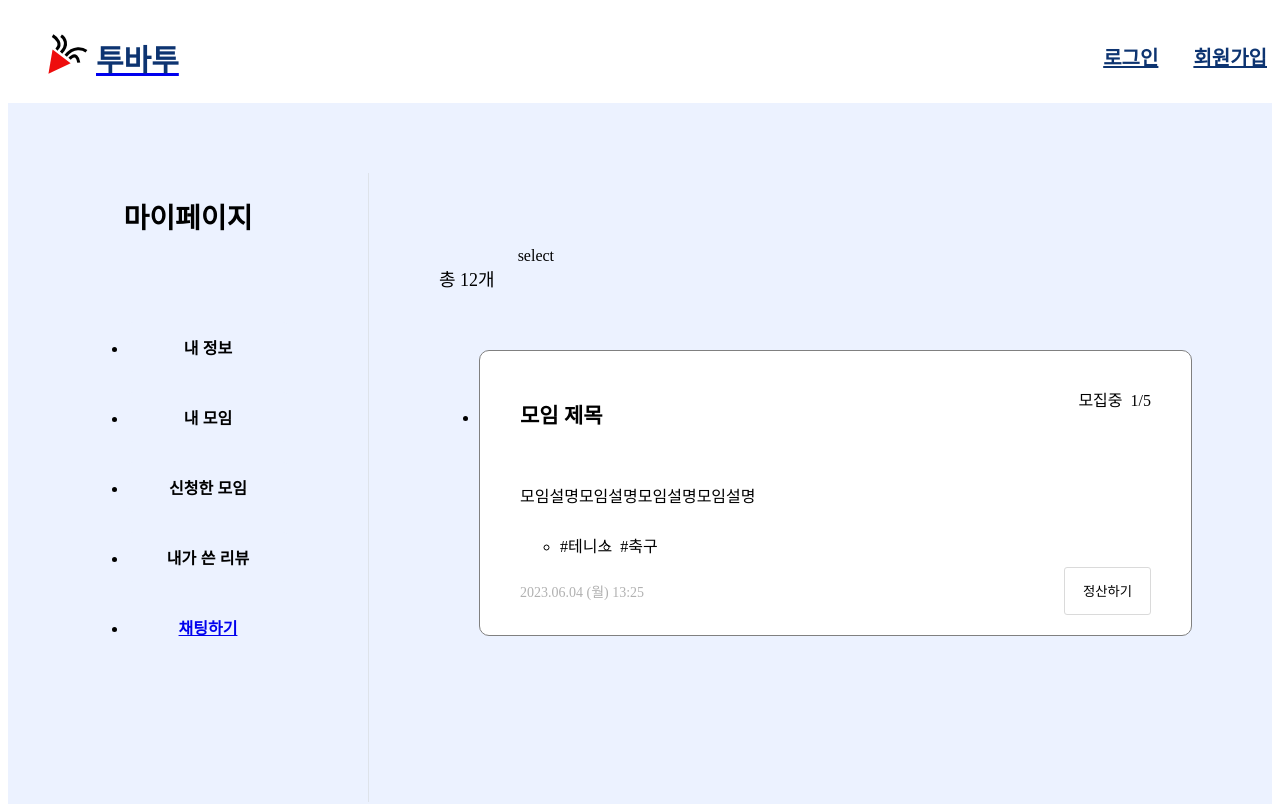
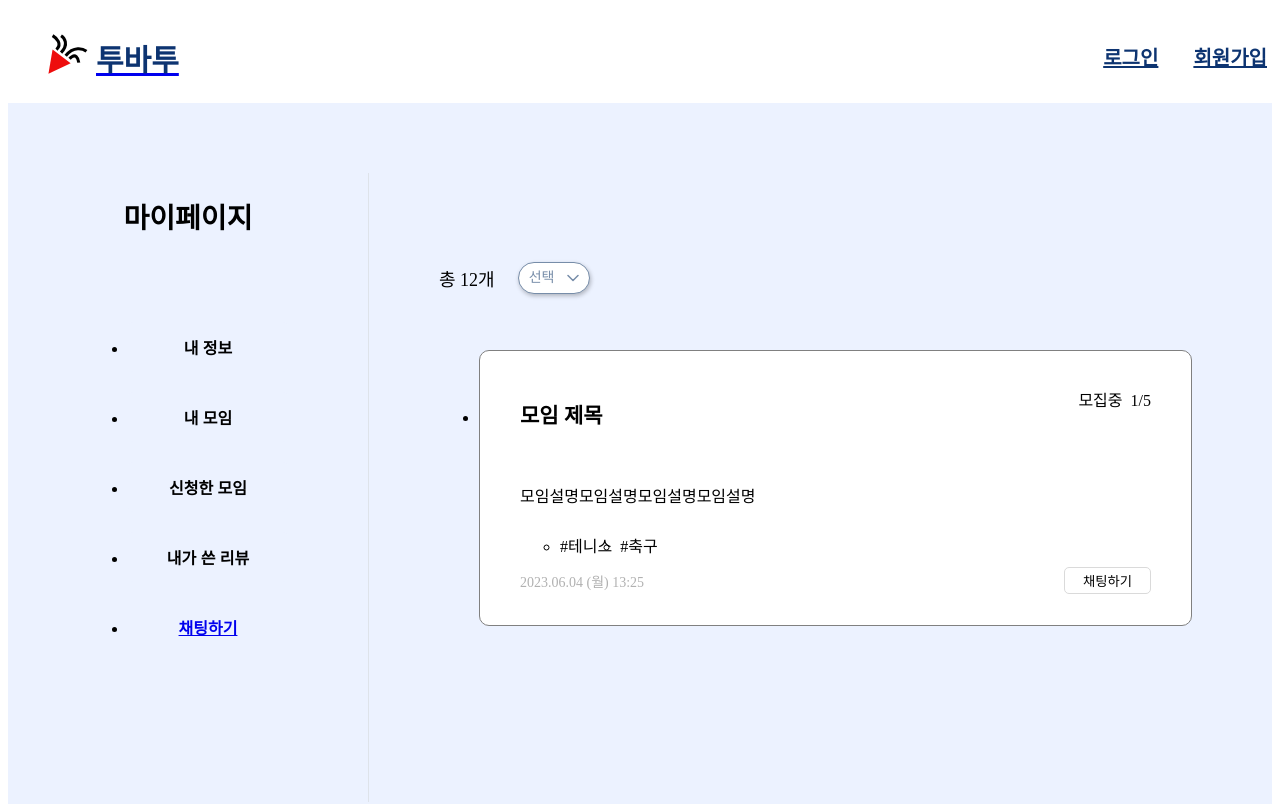
Before and after one commit to KangHayeonn/together-party-tonight-client, a Next.js app: page /mypage/list/1 in a window 1280 px wide. Shown: the top 804 px of the page. Built offline with nearby package versions, Linux system fonts and the light colour scheme.

Commit message:
[ADD] : 마이페이지 내가 쓴 리뷰 마크업

```diff
--- a/src/app/mypage/list/[category]/layout.tsx
+++ b/src/app/mypage/list/[category]/layout.tsx
@@ -1,5 +1,6 @@
 "use client";
 
+import DropDown from "@/components/common/DropDown";
 import { mypageCategory } from "@/constant";
 import {
   MeetingInfo,
@@ -17,14 +18,12 @@ export default function CategoryLayout({
   children,
   params: { category },
 }: Props) {
-  console.log(category);
-
   return (
     <MeetingWrapper>
       <MeetingTitle>{mypageCategory[category]}</MeetingTitle>
       <MeetingInfo>
         <TotalMeeting>총 12개</TotalMeeting>
-        <div>select</div>
+        <DropDown width={70} />
       </MeetingInfo>
       {children}
     </MeetingWrapper>
--- a/src/app/mypage/list/[category]/page.tsx
+++ b/src/app/mypage/list/[category]/page.tsx
@@ -1,14 +1,20 @@
 import MeetingItem from "@/components/mypage/list/MeetingItem";
+import ReviewItem from "@/components/mypage/list/ReviewItem";
 
 type Props = {
   children: React.ReactNode;
   params: { category: string };
 };
 
-export default function Category({ params: category }: Props) {
+export default function Category({ params: { category } }: Props) {
+  console.log(category);
   return (
     <ul>
-      <MeetingItem />
+      {category === "review" ? (
+        <ReviewItem />
+      ) : (
+        <MeetingItem category={category} />
+      )}
     </ul>
   );
 }
--- a/src/components/mypage/SideBar.tsx
+++ b/src/components/mypage/SideBar.tsx
@@ -21,7 +21,8 @@ export default function SideBar() {
   const curMenu = path?.split("/").at(-1);
 
   const handleClickMenu = (item: string) => {
-    router.push(`/mypage/${item}`);
+    const newPath = item === "info" ? item : `list/${item}`;
+    router.push(`/mypage/${newPath}`);
   };
 
   return (
@@ -34,7 +35,7 @@ export default function SideBar() {
               <TextButton
                 text={item.text}
                 onClick={() => handleClickMenu(item.id)}
-                color={item.id === curMenu ? "#010000" : "#000"}
+                color={item.id === curMenu ? "#fff" : "#000"}
                 background={item.id === curMenu ? "#0d3471" : "#ecf2ff"}
                 hoverbackgroundcolor="#0d3471"
                 hovercolor="#fff"
--- a/src/components/mypage/list/MeetingItem.tsx
+++ b/src/components/mypage/list/MeetingItem.tsx
@@ -7,9 +7,14 @@ import {
   ListItem,
   MeetingMoreBtn,
   TagList,
-} from "@/styles/page/MyPage/Meeting";
+} from "@/styles/components/mypage/ListItem";
 
-export default function MeetingItem() {
+type Props = {
+  category: string;
+};
+
+export default function MeetingItem({ category }: Props) {
+  const isMyMeeting = category === "meeting";
   return (
     <ListItem>
       <ItemInfo>
@@ -23,7 +28,7 @@ export default function MeetingItem() {
       </TagList>
       <ItemDateWrapper>
         <ItemDate>2023.06.04 (월) 13:25</ItemDate>
-        <MeetingMoreBtn>정산하기</MeetingMoreBtn>
+        <MeetingMoreBtn>{isMyMeeting ? "정산하기" : "채팅하기"}</MeetingMoreBtn>
       </ItemDateWrapper>
     </ListItem>
   );
--- /dev/null
+++ b/src/components/mypage/list/ReviewItem.tsx
@@ -0,0 +1,34 @@
+import {
+  MeetingName,
+  ReviewListItem,
+  UserName,
+  UserWrapper,
+  ItemDate,
+  ItemDateWrapper,
+  ItemDesc,
+} from "@/styles/components/mypage/ListItem";
+import { ReviewRating } from "@/styles/page/MyPage/MyInfo";
+import Image from "next/image";
+
+export default function ReviewItem() {
+  return (
+    <ReviewListItem>
+      <UserWrapper>
+        <Image
+          src="/images/Profile.svg"
+          width={30}
+          height={30}
+          alt="사용자 프로필"
+        />
+        <UserName>밍키</UserName>
+        <Image src="/images/SmallStar.svg" width={14} height={14} alt="별" />
+        <ReviewRating>4.1</ReviewRating>
+      </UserWrapper>
+      <ItemDesc>모임설명모임설명모임설명모임설명</ItemDesc>
+      <ItemDateWrapper>
+        <MeetingName>모임명: 테니스 모임회</MeetingName>
+        <ItemDate>2023년 6월 4일</ItemDate>
+      </ItemDateWrapper>
+    </ReviewListItem>
+  );
+}
--- a/src/constant/index.tsx
+++ b/src/constant/index.tsx
@@ -12,15 +12,15 @@ const MyPageList = [
     text: "내 정보",
   },
   {
-    id: "list/meeting",
+    id: "meeting",
     text: "내 모임",
   },
   {
-    id: "list/apply",
+    id: "apply",
     text: "신청한 모임",
   },
   {
-    id: "list/review",
+    id: "review",
     text: "내가 쓴 리뷰",
   },
 ];
--- /dev/null
+++ b/src/styles/components/mypage/ListItem.tsx
@@ -0,0 +1,88 @@
+"use client";
+
+import { styled } from "styled-components";
+
+const ListItem = styled.li`
+  padding: 20px 40px;
+  background-color: #fff;
+  border: 1px solid #808080;
+  border-radius: 10px;
+  margin-bottom: 20px;
+`;
+
+const ItemInfo = styled.div`
+  display: flex;
+  justify-content: space-between;
+`;
+
+const ItemTitle = styled.h4`
+  font-size: 21px;
+`;
+
+const ItemDesc = styled.p`
+  padding: 10px 0;
+`;
+
+const TagList = styled.ul`
+  display: flex;
+
+  & li {
+    margin-right: 8px;
+  }
+`;
+
+const ItemDateWrapper = styled.div`
+  display: flex;
+  justify-content: space-between;
+  align-items: center;
+`;
+
+const ItemDate = styled.p`
+  font-size: 14px;
+  color: #b1b1b1;
+`;
+
+const MeetingMoreBtn = styled.button`
+  background: #fff;
+  border: 1px solid #dadada;
+  border-radius: 5px;
+  padding: 3px 18px;
+`;
+
+const UserWrapper = styled.div`
+  display: flex;
+  align-items: center;
+`;
+
+const ReviewListItem = styled.div`
+  padding: 20px 30px;
+  background-color: #fff;
+  border: 1px solid #808080;
+  border-radius: 10px;
+  margin-bottom: 20px;
+`;
+
+const UserName = styled.p`
+  font-size: 16px;
+  margin: 0 10px;
+`;
+
+const MeetingName = styled.p`
+  font-size: 14px;
+  color: #4b4b4b;
+`;
+
+export {
+  UserWrapper,
+  ReviewListItem,
+  UserName,
+  MeetingName,
+  ListItem,
+  ItemInfo,
+  ItemTitle,
+  ItemDesc,
+  TagList,
+  ItemDateWrapper,
+  ItemDate,
+  MeetingMoreBtn,
+};
--- a/src/styles/page/MyPage/Meeting.tsx
+++ b/src/styles/page/MyPage/Meeting.tsx
@@ -14,6 +14,7 @@ const MeetingTitle = styled.h3`
 
 const MeetingInfo = styled.div`
   display: flex;
+  align-items: center;
   padding: 20px 0 25px;
 `;
 
@@ -22,60 +23,4 @@ const TotalMeeting = styled.p`
   margin-right: 23px;
 `;
 
-const ListItem = styled.li`
-  padding: 20px 40px;
-  background-color: #fff;
-  border: 1px solid #808080;
-  border-radius: 10px;
-  margin-bottom: 20px;
-`;
-
-const ItemInfo = styled.div`
-  display: flex;
-  justify-content: space-between;
-`;
-
-const ItemTitle = styled.h4`
-  font-size: 21px;
-`;
-const ItemDesc = styled.p`
-  padding: 10px 0;
-`;
-const TagList = styled.ul`
-  display: flex;
-  padding-bottom: 10px;
-
-  & li {
-    margin-right: 8px;
-  }
-`;
-
-const ItemDateWrapper = styled.div`
-  display: flex;
-  justify-content: space-between;
-`;
-const ItemDate = styled.p`
-  font-size: 14px;
-  color: #b1b1b1;
-`;
-const MeetingMoreBtn = styled.button`
-  background: #fff;
-  border: 1px solid #dadada;
-  border-radius: 3px;
-  padding: 3px 18px;
-`;
-
-export {
-  MeetingWrapper,
-  MeetingTitle,
-  MeetingInfo,
-  TotalMeeting,
-  ListItem,
-  ItemInfo,
-  ItemTitle,
-  ItemDesc,
-  TagList,
-  ItemDateWrapper,
-  ItemDate,
-  MeetingMoreBtn,
-};
+export { MeetingWrapper, MeetingTitle, MeetingInfo, TotalMeeting };
```
